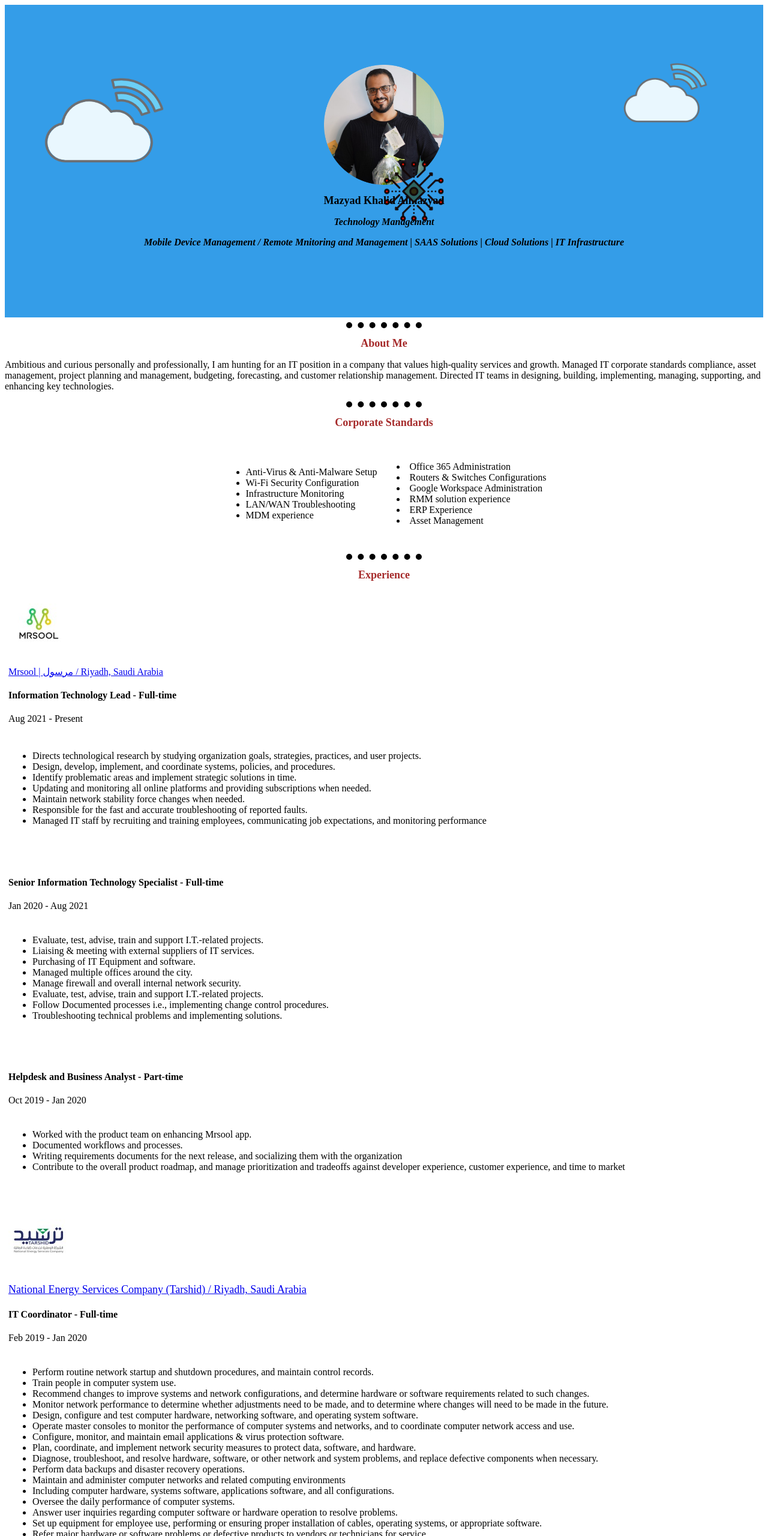
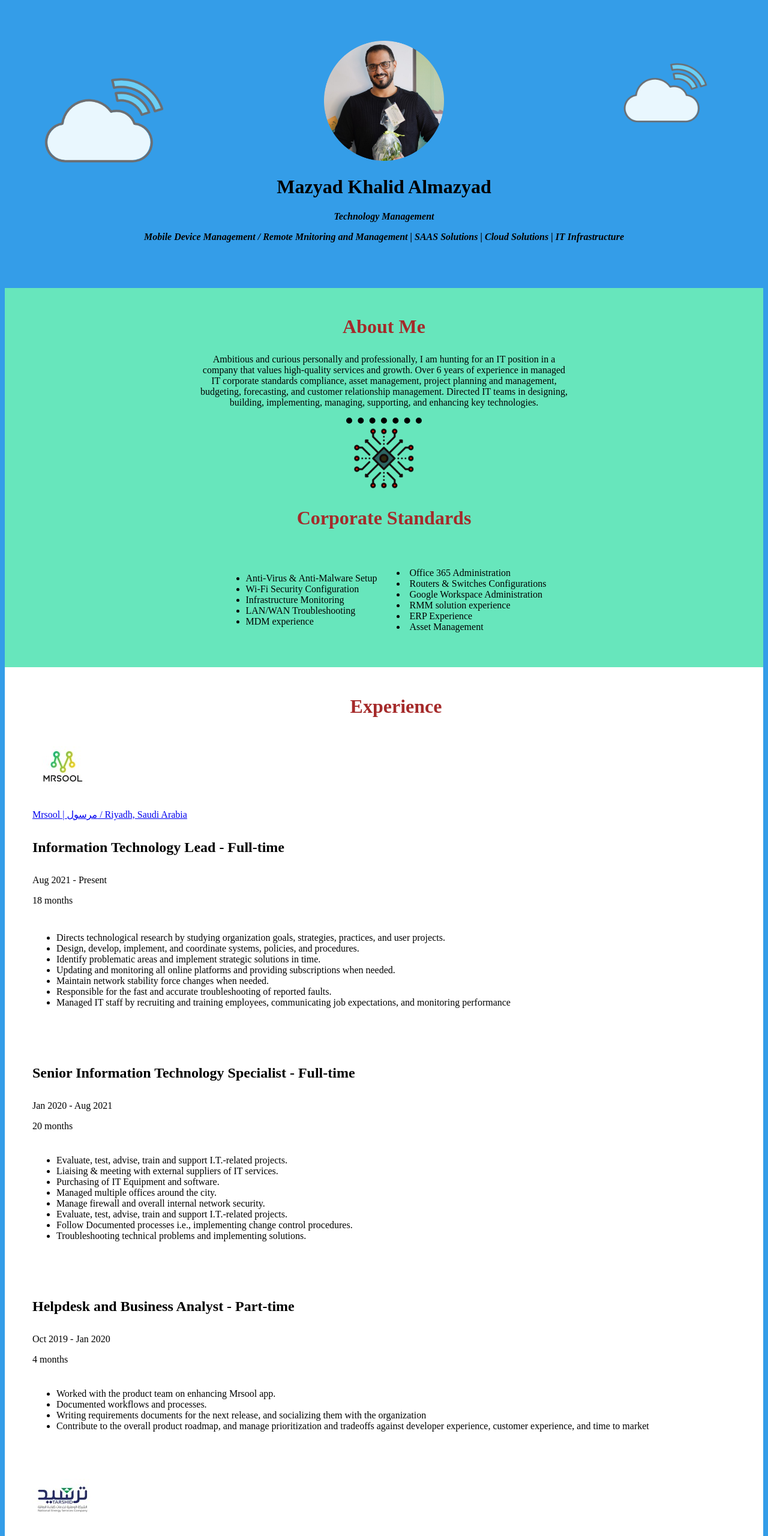
Before and after one commit to MazyadDev/Resume, a plain HTML site: page index.html in a window 1280 px wide. Shown: the top 2560 px of the page at 60% size. Drawn offline with Linux system fonts and the light colour scheme.

Commit message:
modified:   css/style.css 	modified:   index.html 	deleted:    Contact Me.html 	deleted:    Systems Used.html Assets/Images/Servers.png Assets/Images/favicon.ico

```diff
--- a/css/style.css
+++ b/css/style.css
@@ -1,5 +1,5 @@
 body {
-    background-color: F0EBCE;
+    background-color: rgb(52, 157, 232);
 }
 
 hr {
@@ -15,20 +15,29 @@ border-top-style: dotted;
 h1 {
     color: black;
     font-family: 'Times New Roman', Times, serif;
-    font-size: large;
+    font-size: xx-large;
     font-weight: bold;
+    text-align: center;
+
+
 }
 h2 {
     color: brown;
     font-family: 'Times New Roman', Times, serif;
-    font-size: large;
+    font-size: xx-large;
     font-weight: bold;
 }
 h3 {
     color: burlywood;
     font-family: 'Times New Roman', Times, serif;
-    font-size: large;
-    font-weight: normal;
+    font-size: xx-large;
+    font-weight: bold;
+}
+h4 {
+    color: black;
+    font-family: 'Times New Roman', Times, serif;
+    font-size: x-large;
+    font-weight: bold;
 }
 p {
     color: black;
@@ -38,16 +47,7 @@ p {
 
 }
 
-.top-container {
-    background-color: rgb(52, 157, 232);
-    position: relative;
-    padding-top: 100px;
-    padding-bottom: 100px;
-    justify-content: center;
-    align-items: center;
 
-
-}
 
 
 .top-cloud-2 {
@@ -76,18 +76,68 @@ p {
     height: 100px;
     width: 100px;
 
-    text-align: center;
+    position: relative;
+
+
+}
+
+
+.top-container {
+    background-color: rgb(52, 157, 232);
+    position: relative;
+    padding-top: 60px;
+    padding-bottom: 60px;
+    justify-content: center;
+    align-items: center;
+
+
+}
+
+.second-container {
+
+    background-color: rgb(103, 230, 188);
+    position: relative;
+    padding-top: 20px;
+    padding-bottom: 20px;
+    justify-content: center;
+    align-items: center;
+
+
+}
+
+.third-container {
+
+    background-color: rgb(255, 255, 255);
+    position: relative;
+    padding-top: 20px;
+    padding-bottom: 20px;
+    padding-left: 40px;
+    justify-content: center;
+    align-items: center;
+
+
+}
 
 
 
-    position: absolute;
-    top: 50%;
-    left: 50%;
+.last-container {
+
+    background-color: rgb(52, 157, 232);
+    position: relative;
+    padding-top: 20px;
+    padding-bottom: 20px;
+    padding-left: 40px;
+    justify-content: center;
+    align-items: center;
 
 
-    margin-top: 0px;
-    margin-bottom: 0px;
-    padding-top: 0px;
-    padding-bottom: 0px;
+}
+
+.aboutMe {
+
+  width: 70%;
+   position: relative;
+
+
 
 }
--- a/index.html
+++ b/index.html
@@ -3,9 +3,13 @@
 
 <head>
   <meta charset="utf-8" />
+
   <title>Mazyad's Resume</title>
+
   <link rel="icon" href="Assets\Images\profile.png">
+
   <link rel="stylesheet" href="css\style.css">
+
 
 </head>
 
@@ -16,67 +20,65 @@
 
 
     <center>
-    <img src= "Assets\Images\Mazyad Image.png"
-    alt="Mazyad Profile Picture"
-     width="200"
-     height="200" />
+      <img src="Assets\Images\Mazyad Image.png" alt="Mazyad Profile Picture" width="200" height="200" />
     </center>
 
- <img class="mountain" src="Assets\Images\mountain.png" alt="sky" >
-
-
-   <center><h1>Mazyad Khalid Almazyad</h1></center>
-   <center><p><em><strong>Technology Management</strong></em></p></center>
-
-
-   <center><p><em><strong>Mobile Device Management / Remote Mnitoring and Management | SAAS Solutions | Cloud Solutions | IT
-    Infrastructure</strong></em></p></center>
-
-
-<img class="top-cloud-2" src="Assets\Images\cloud-2.png" alt="sky" >
-<img class="top-cloud-3" src="Assets\Images\cloud-3.png" alt="sky" >
-
-
-    </div>
-
-
-    <hr>
-
-
-
+    <h1>Mazyad Khalid Almazyad</h1>
 
     <center>
-
-        <h2>About Me</h2>
-    </center>
-
-
-    <p>
-        Ambitious and curious personally and professionally,
-        I am hunting for an IT position in a company that values high-quality services and growth.
-        Managed IT corporate standards compliance, asset management, project planning and management, budgeting,
-        forecasting, and customer relationship management.
-        Directed IT teams in designing, building, implementing, managing, supporting, and enhancing key technologies.
-    </p>
-
-    <hr>
-
-
-
-
-    <center>
-
-        <h2>Corporate Standards</h2>
-
+      <p><em><strong>Technology Management</strong></em></p>
     </center>
 
 
     <center>
-    <table cellspacing="30"
-    >
+      <p><em><strong>Mobile Device Management / Remote Mnitoring and Management | SAAS Solutions | Cloud Solutions | IT
+            Infrastructure</strong></em></p>
+    </center>
+
+
+    <img class="top-cloud-2" src="Assets\Images\cloud-2.png" alt="sky">
+    <img class="top-cloud-3" src="Assets\Images\cloud-3.png" alt="sky">
+
+  </div>
+
+  <div class="second-container">
+
+    <center>
+      <h2>About Me</h2>
+    </center>
+
+    <center>
+<div class="aboutMe">
+
+
+    <p class="aboutMe">
+
+      Ambitious and curious personally and professionally,
+      I am hunting for an IT position in a company that values high-quality services and growth. Over 6 years of experience in
+      managed IT corporate standards compliance, asset management, project planning and management, budgeting,
+      forecasting, and customer relationship management.
+      Directed IT teams in designing, building, implementing, managing, supporting, and enhancing key technologies.
+
+    </p>
+
+
+  </div>
+</center>
+
+    <hr>
+
+    <Center> <img class="mountain" src="Assets\Images\mountain.png" alt="sky"> </Center>
+
+
+    <center>
+      <h2>Corporate Standards</h2>
+    </center>
+
+
+    <center>
+      <table cellspacing="30">
 
         <tr>
-
           <td>
             <ul>
               <li>
@@ -95,11 +97,9 @@
                 MDM experience
               </li>
             </ul>
-
           </td>
 
           <ul>
-
             <td>
               <li>
                 Office 365 Administration
@@ -122,13 +122,17 @@
           </ul>
           </td>
         </tr>
+      </table>
 
-
-    </table>
 
     </center>
 
-<hr>
+  </div>
+
+
+
+<div class="third-container">
+
   <center>
     <h2>Experience</h2>
   </center>
@@ -142,13 +146,12 @@
       <tr>
         <td>
 
-         <img src="Assets\Images\Mrsool Company Logo.jfif"
-        alt="Mrsool Company Logo"
-         />
+          <img src="Assets\Images\Mrsool Company Logo.jfif" alt="Mrsool Company Logo" />
           <p></p>
           <a href="https://mrsool.co/"> Mrsool | مرسول / Riyadh, Saudi Arabia </a>
           <h4>Information Technology Lead - Full-time</h4>
           <p> Aug 2021 - Present </p>
+          <p> 18 months </p>
 
 
         </td>
@@ -205,9 +208,7 @@
 
           <h4>Senior Information Technology Specialist - Full-time</h4>
           <p>Jan 2020 - Aug 2021 </p>
-
-
-
+          <p> 20 months </p>
         </td>
       </tr>
       <tr>
@@ -253,6 +254,7 @@
 
           <h4>Helpdesk and Business Analyst - Part-time</h4>
           <p> Oct 2019 - Jan 2020 </p>
+          <p> 4 months </p>
 
         </td>
 
@@ -288,13 +290,13 @@
       <tr>
         <td>
 
-        <img src="Assets\Images\Tarshid Company Logo.jfif"
-        alt="Tarshid Company Logo"
-        />
+          <img src="Assets\Images\Tarshid Company Logo.jfif" alt="Tarshid Company Logo" />
           <p></p>
-        <h3> <a href="https://www.tarshid.com.sa/"> National Energy Services Company (Tarshid) / Riyadh, Saudi Arabia </a></h3>
+          <a href="https://www.tarshid.com.sa/"> National Energy Services Company (Tarshid) / Riyadh, Saudi Arabia
+            </a>
           <h4> IT Coordinator - Full-time</h4>
           <p>Feb 2019 - Jan 2020 </p>
+          <p> 12 months </p>
 
         </td>
 
@@ -314,7 +316,8 @@
               requirements related to such changes.
             </li>
             <li>
-                Monitor network performance to determine whether adjustments need to be made, and to determine where changes
+              Monitor network performance to determine whether adjustments need to be made, and to determine where
+              changes
               will need to be made in the future.
             </li>
             <li>
@@ -351,7 +354,8 @@
               Answer user inquiries regarding computer software or hardware operation to resolve problems.
             </li>
             <li>
-                Set up equipment for employee use, performing or ensuring proper installation of cables, operating systems,
+              Set up equipment for employee use, performing or ensuring proper installation of cables, operating
+              systems,
               or
               appropriate software.
             </li>
@@ -379,14 +383,13 @@
       <tr>
         <td>
 
-        <img src="Assets\Images\Americare Company Logo.jfif"
-        alt="Americare Company Logo"
-        />
+          <img src="Assets\Images\Americare Company Logo.jfif" alt="Americare Company Logo" />
           <p></p>
 
-        <h3> <a href="https://www.americareny.com/"> Americare / New York, USA </a></h3>
+           <a href="https://www.americareny.com/"> Americare / New York, USA </a>
           <h4>Helpdesk Technician - Full-time</h4>
           <p>Nov 2017 - Oct 2018 </p>
+          <p> 12 months </p>
 
         </td>
 
@@ -395,7 +398,8 @@
         <td>
           <ul>
             <li>
-                Responded and assisted company staff members with full tech support on a daily basis on-site and remotely in
+              Responded and assisted company staff members with full tech support on a daily basis on-site and remotely
+              in
               a timely manner, including account setup, computer, email, printers troubleshooting and more.
             </li>
             <li>
@@ -442,14 +446,14 @@
       <tr>
         <td>
 
-        <img src="Assets\Images\Corsica Technology Company Logo.jfif"
-        alt="Corsica Technologies Company Logo"
-        />
+          <img src="Assets\Images\Corsica Technology Company Logo.jfif" alt="Corsica Technologies Company Logo" />
 
-        <h3> <a href="https://www.corsicatech.com/"> Corsica Technologies / New York, USA </a></h3>
+          <p></p>
+           <a href="https://www.corsicatech.com/"> Corsica Technologies / New York, USA </a>
 
           <h4>IT Field Technician- Full-time</h4>
           <p>Aug 2017 - Nov 2017 · </p>
+          <p> 4 months </p>
 
         </td>
 
@@ -503,14 +507,13 @@
       <tr>
         <td>
 
-        <img src="Assets\Images\UW-Stout Company Logo.jfif"
-        alt="University of Wisconsin-Stout Company Logo"
-        />
+          <img src="Assets\Images\UW-Stout Company Logo.jfif" alt="University of Wisconsin-Stout Company Logo" />
           <p></p>
-        <h3> <a href="https://www.uwstout.edu/"> University of Wisconsin-Stout / Wisconsin, USA </a></h3>
+        <a href="https://www.uwstout.edu/"> University of Wisconsin-Stout / Wisconsin, USA </a>
 
           <h4>IT Lab Assistant - Part-time</h4>
           <p>Sep 2016 - May 2017 </p>
+          <p> 9 months </p>
 
         </td>
 
@@ -552,9 +555,11 @@
     </tbody>
   </table>
 
+</div>
 
-<hr>
 
+
+<div class="last-container">
 
 
 
@@ -564,19 +569,23 @@
   </center>
 
 
+
+  <center>
   <table>
     <tbody>
       <tr>
         <td>
 
 
-            <img src="Assets\Images\UW-Stout Company Logo.jfif"
-            alt="University of Wisconsin-Stout Company Logo"
-            />
+         <center>
+           <img src="Assets\Images\UW-Stout Company Logo.jfif" alt="University of Wisconsin-Stout Company Logo" />
           <p></p>
-            <h3> <a href="https://www.uwstout.edu/"> University of Wisconsin-Stout / Wisconsin, USA </a></h3>
-            <h4> BS in Information Technology Management - 2013 - May 2017 - Grade: 3.6/4 </h4>
+          <a href="https://www.uwstout.edu/"> University of Wisconsin-Stout / Wisconsin, USA </a>
+          <h4> BS in Information Technology Management </h4>
+          <p> 2013 - May 2017 </p>
+          <p> Grade: 3.6/4 </p>
 
+        </center>
         </td>
 
       </tr>
@@ -603,8 +612,9 @@
       </tr>
     </tbody>
   </table>
-<hr>
 
+
+</center>
 
 
 
@@ -614,55 +624,41 @@
   </center>
 
 
-
-    <table>
-        <tbody>
-            <tr>
-                <td>
-
-                    <ul>
-                        <li>
-                            Arabic / Native or bilingual proficiency
-                        </li>
-                        <li>
-                            English / Native or bilingual proficiency
-                        </li>
-                    </ul>
-
-                </td>
-            </tr>
-        </tbody>
-    </table>
+<center>
 
 
-    <hr>
+           <p>
+              Arabic / Native or bilingual proficiency
+           </p>
+
+           <p>
+            English / Native or bilingual proficiency
+           </p>
+
+</center>
+
+
+
+
+
+
 
 
 
 
   <center>
 
-        <h2>Other Links
-
-        </h2>
-    </center>
+     <a class="footer-link" href="https://www.linkedin.com/in/mazyadalmazyad/">LinkedIn</a>
 
 
 
 
 
-<ul>
-    <li>
-        <a href="Systems Used.html"> System Used </a>
-    </li>
-    <li>
-        <a href="Contact Me.html"> Contact Me </a>
-    </li>
+     <p>© Copyrights 2023. Mazyad Almazyad.</p>
+
+  </center>
+
+  </div>
 
 
-</ul>
-
-
-<center> <a href="https://www.linkedin.com/in/mazyadalmazyad/"> Linkedin </a></center>
-
 </html>
```
Lines whose indentation alone changed are shown as unchanged.
